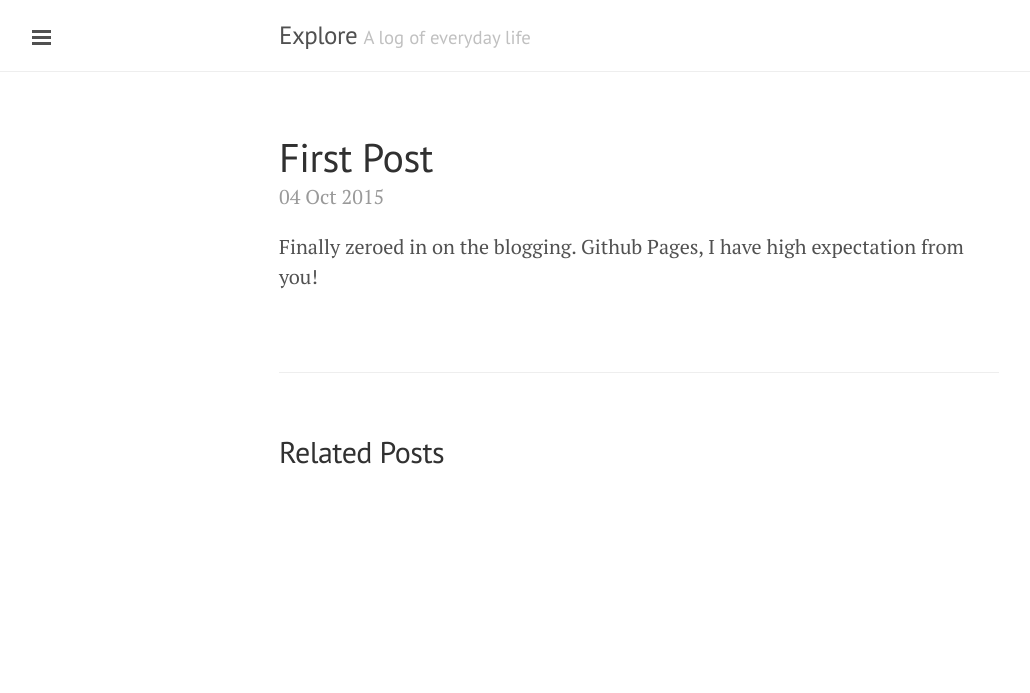
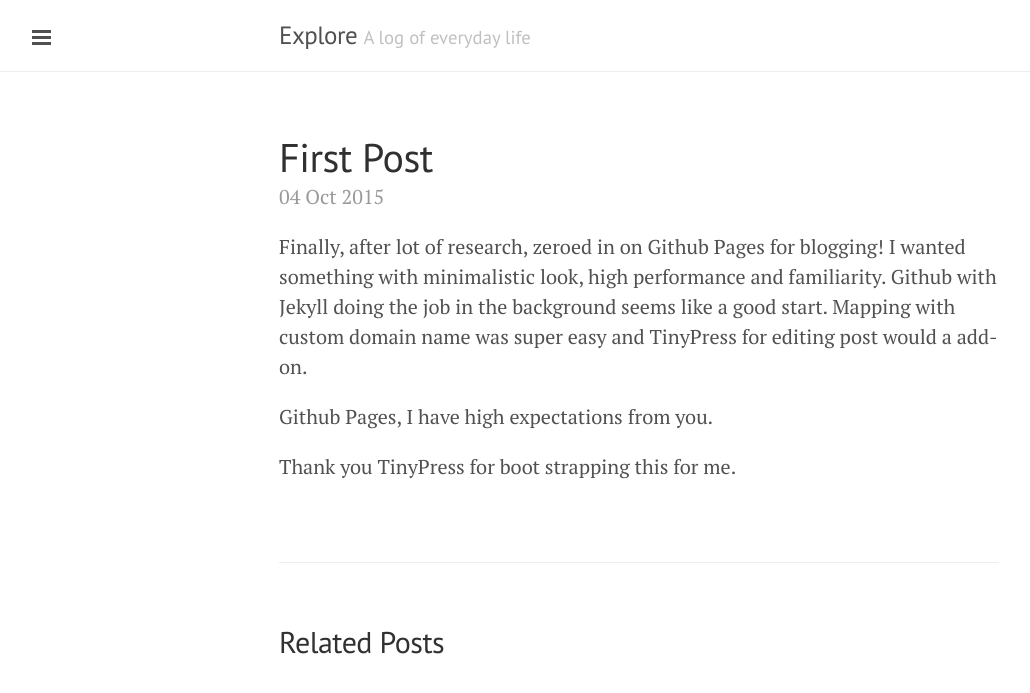
Before and after one commit to vishalsinha21/vishalsinha21.github.io, a Jekyll site: the page built from _posts/2015-10-04-first-post.markdown, in a window 1280 px wide. Shown: the top 693 px of the page, without its empty margins (1-1031 px from the left). Built offline with Jekyll 4.4.1, drawn with Linux system fonts in a browser that asks for light colours.

Commit message:
Post update: First Post

```diff
--- a/_posts/2015-10-04-first-post.markdown
+++ b/_posts/2015-10-04-first-post.markdown
@@ -3,4 +3,8 @@ published: true
 title: First Post
 layout: post
 ---
-Finally zeroed in on the blogging. Github Pages, I have high expectation from you!
+Finally, after lot of research, zeroed in on Github Pages for blogging! I wanted something with minimalistic look, high performance and familiarity. Github with Jekyll doing the job in the background seems like a good start. Mapping with custom domain name was super easy and TinyPress for editing post would a add-on.
+
+Github Pages, I have high expectations from you.
+
+Thank you TinyPress for boot strapping this for me.
```
